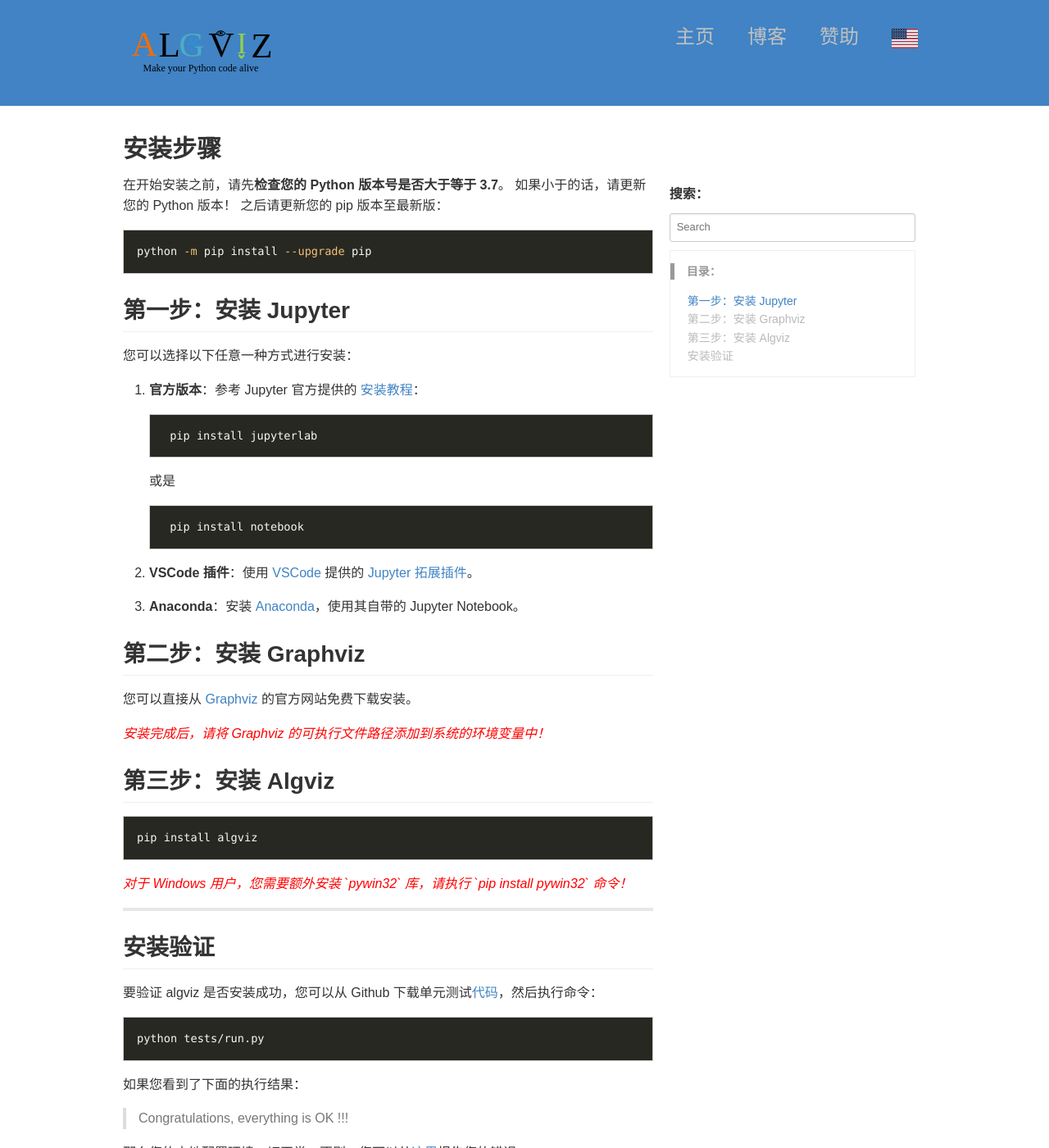
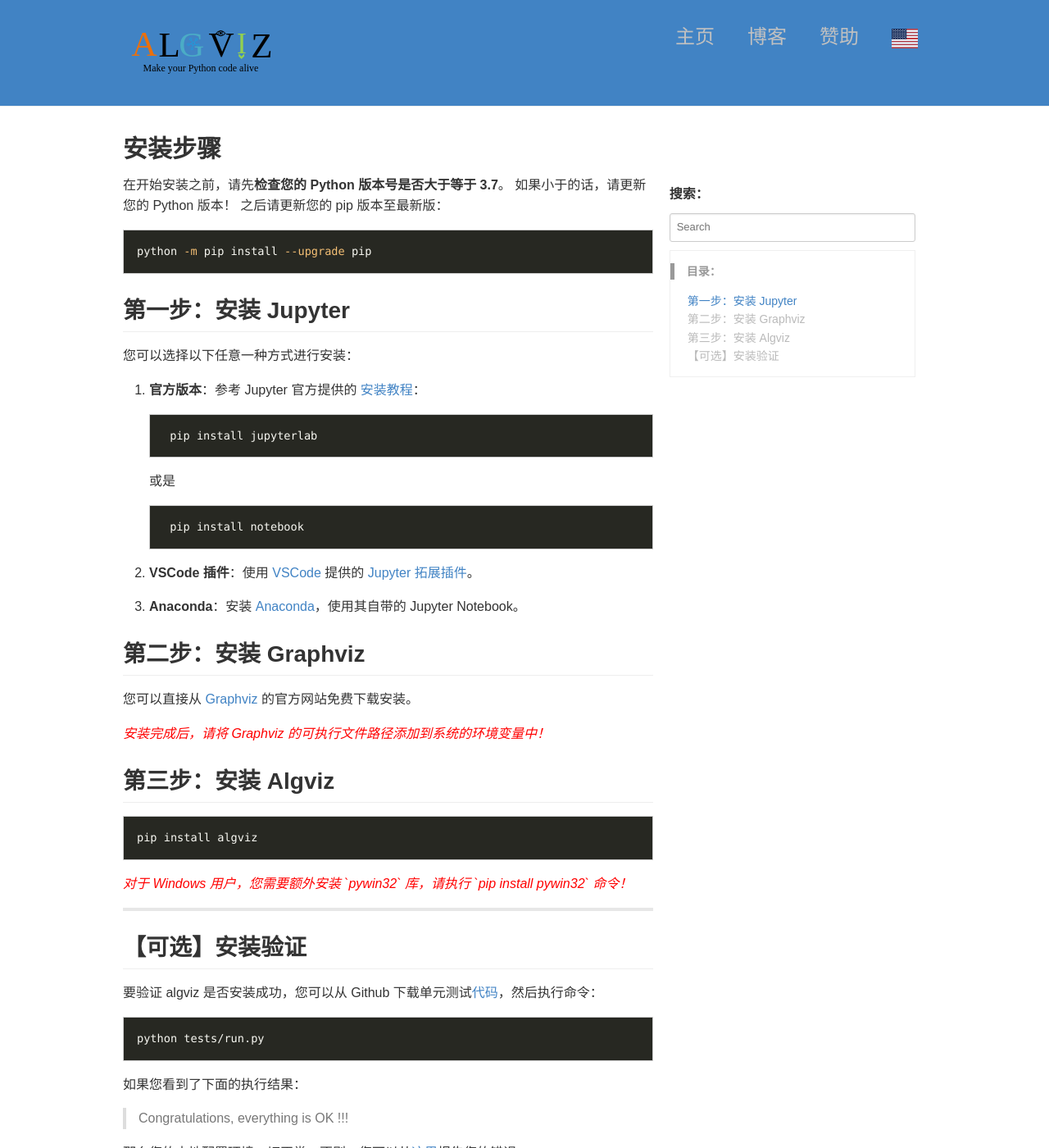
Before and after one commit to zjl9959/algviz.com, a Jekyll site: the page built from cn/installation.md, in a window 1280 px wide and 1400 px high. Shown: the whole window at 82% size. Built offline with Jekyll 4.4.1, drawn with Linux system fonts in a browser that asks for light colours; nearby versions of some CDN libraries; some web fonts are replaced.

```diff
--- a/cn/installation.md
+++ b/cn/installation.md
@@ -48,7 +48,7 @@ pip install algviz
 
 ------
 
-## 安装验证
+## 【可选】安装验证
 
 要验证 algviz 是否安装成功，您可以从 Github 下载单元测试[代码](https://github.com/zjl9959/algviz/tree/main/tests)，然后执行命令：
 
```
Also changed, not shown: cn/sponsor.md (+1 -0 lines), en/installation.md (+1 -1 lines).
